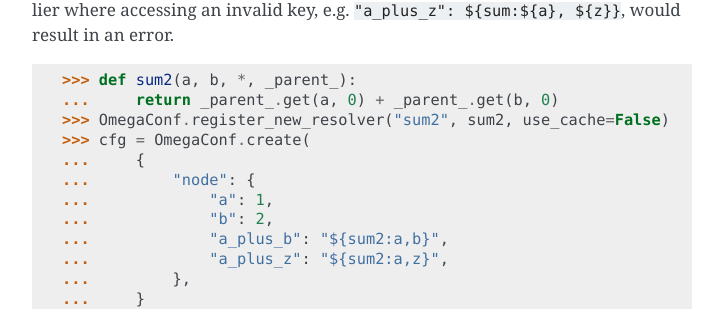
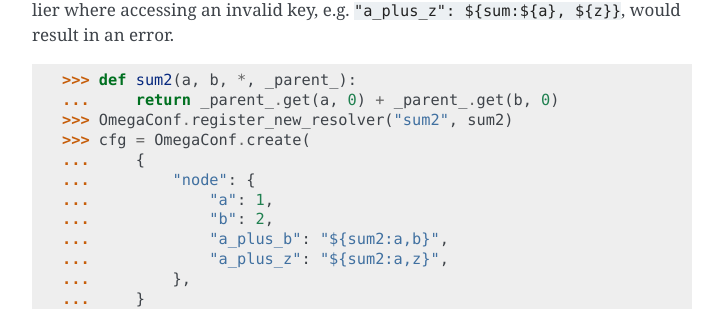
Before and after one commit to omry/omegaconf, a Sphinx documentation site: the page built from docs/source/custom_resolvers.rst, in a window 1280 px wide and 900 px high, scrolled down 2230 px. Shown: the part 149-458 px from the top of the window, without its empty margins (388-1111 px from the left). Built offline with Sphinx 7.4.7, drawn with Linux system fonts in a browser that asks for light colours.

Commit message:
removed redundant use_cache=False flag from docs

```diff
--- a/docs/source/custom_resolvers.rst
+++ b/docs/source/custom_resolvers.rst
@@ -134,7 +134,7 @@
 
     >>> def sum2(a, b, *, _parent_):
     ...     return _parent_.get(a, 0) + _parent_.get(b, 0)
-    >>> OmegaConf.register_new_resolver("sum2", sum2, use_cache=False)
+    >>> OmegaConf.register_new_resolver("sum2", sum2)
     >>> cfg = OmegaConf.create(
     ...     {
     ...         "node": {
```
